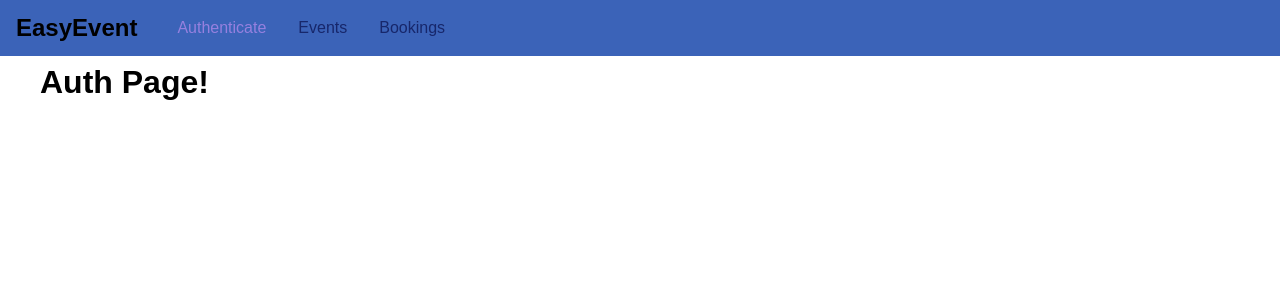
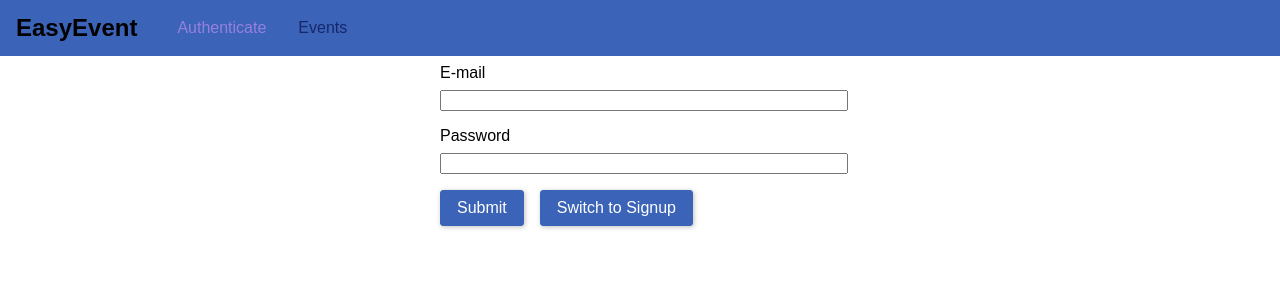
Before and after one commit to ChangSeopOh/graphql-react-event-booking, a React (Create React App) app in the folder frontend/: page /auth in a window 1280 px wide. Shown: the top 300 px of the page. Built offline with nearby package versions, Linux system fonts and the light colour scheme.

Commit message:
connected between front and back, added authentication

```diff
--- a/frontend/src/App.js
+++ b/frontend/src/App.js
@@ -1,34 +1,54 @@
-import React from 'react';
+import React, {Component} from 'react';
 import {BrowserRouter, Route, Redirect, Switch} from 'react-router-dom';
 import AuthPage from './pages/Auth';
 import BookingsPage from './pages/Bookings';
 import EventsPage from './pages/Events';
 import MainNavigation from './components/Navigation/MainNavigation';
-
+import AuthContext from './context/auth-context';
 import './App.css';
 
-function App() {
+class App extends Component {
+
+        state ={ //globally available
+            token:null,
+            userId:null
+        }
+        //global login
+        login= (token, userId, tokenExpiration) =>{
+            this.setState({token:token, userId:userId});
+        }
+        logout = () =>{
+            this.setState({token:null, userId:null});
+        }
+
+        render() {
+
             return (
                 <BrowserRouter>
                     <React.Fragment>
+                        <AuthContext.Provider
+                        value={{
+                            token:this.state.token,
+                            userId: this.state.userId,
+                            login:this.login,
+                            logout:this.logout
+                            }}>
                         <MainNavigation/>
                             <main className="main-content">
                                 <Switch>
-                        <Redirect from="/" to="/auth" exact="exact"/>
-                        <Route path="/auth" component={AuthPage}/>
+                                    {!this.state.token && <Redirect from="/" to="/auth" exact="exact"/>}
+                                    {this.state.token && <Redirect from="/" to="/events" exact="exact"/>}
+                                    {this.state.token && <Redirect from="/auth" to="/events" exact="exact"/>}
+
+                                    {!this.state.token && <Route path="/auth" component={AuthPage}/>}
                                     <Route path="/events" component={EventsPage}/>
-                        <Route path="/bookings" component={BookingsPage}/>
+                                    {this.state.token && <Route path="/bookings" component={BookingsPage}/>}
                                 </Switch>
                             </main>
+                        </AuthContext.Provider>
                     </React.Fragment>
                 </BrowserRouter>
             );
         }
-
-// class App extends Component {     render() {         return (
-// <BrowserRouter>                 <Route path="/" component={null}/>
-// <Route path="/auth" component={null}/>                 <Route path="/event"
-// component={null}/>                 <Route path="/booking" component={null}/>
-// </BrowserRouter>         );     } }
-
+}
 export default App;
--- a/frontend/src/components/Navigation/MainNavigation.js
+++ b/frontend/src/components/Navigation/MainNavigation.js
@@ -1,28 +1,37 @@
 import React from 'react';
 import {NavLink} from 'react-router-dom';
+import AuthContext from '../../context/auth-context';
+
 import './MainNavigation.css';
 
 
 const mainNavigation = props =>(
+<AuthContext.Consumer>
+    {(context)=>{
+        return(
         <header className="main-navigation">
             <div className="main-navigation__logo">
                 <h1>EasyEvent</h1>
             </div>
             <nav className="main-navigation__items">
                 <ul>
-            <li>
+                    {!context.token && (<li>
                         <NavLink to="/auth">Authenticate</NavLink>
-            </li>
+                    </li>)}
                     <li>
                         <NavLink to="/events">Events</NavLink>
                     </li>
-            <li>
+                    {context.token && (<li>
                         <NavLink to="/bookings">Bookings</NavLink>
-            </li>
+                    </li>)}
                 </ul>
             </nav>
         </header>
         );
+    }}
+
+</AuthContext.Consumer>
+);
 
 
 export default mainNavigation;
--- /dev/null
+++ b/frontend/src/context/auth-context.js
@@ -0,0 +1,9 @@
+//this is such as session
+import React from 'react';
+
+export default React.createContext({
+    token: null,
+    userId: null,
+    login: (toekn, userId, tokenExpiration) =>{},
+    logout: ()=>{}
+});
--- /dev/null
+++ b/frontend/src/pages/Auth.css
@@ -0,0 +1,40 @@
+.auth-form{
+    width: 25rem;
+    max-width: 80%;
+    margin: auto;
+
+}
+
+.form-control label,
+.form-control input
+{
+    width:100%;
+    display:block;
+}
+
+.form-control label{
+    margin-bottom: 0.5rem;
+}
+
+.form-control{
+ margin-bottom: 1rem;
+}
+.form-action button{
+    background: rgb(59, 99, 184);
+    font:inherit;
+    border: 1px solid rgb(59, 99, 184);
+    border-radius: 3px;
+    padding:0.5rem 1rem;
+    margin-right: 1rem;
+    color: white;
+    box-shadow: 1px 1px 5px rgb(0,0,0,0.25);
+    cursor:pointer;
+}
+
+
+.form-action button:hover,
+.form-action button:active
+{
+    background-color: rgb(23, 39, 107);
+    border-color: rgb(23, 39, 107);
+}
--- a/frontend/src/pages/Auth.js
+++ b/frontend/src/pages/Auth.js
@@ -1,8 +1,107 @@
 import React, {Component} from 'react';
+import './Auth.css';
+import AuthContext from '../context/auth-context';
 
 class AuthPage extends Component {
+    state ={
+        isLogin: true
+    }
+
+    static contextType = AuthContext;
+
+    constructor(props){
+        super(props);
+        this.emailEl = React.createRef();
+        this.passwordEl = React.createRef();
+
+    };
+
+    switchModeHandler =()=>{
+        this.setState(prevState=>{
+            return {isLogin: !prevState.isLogin};
+        });
+    };
+
+    submitHandler = (event) =>{
+        event.preventDefault();//no request sent
+        const email = this.emailEl.current.value;
+        const password = this.passwordEl.current.value;
+
+        if(email.trim().length===0||password.trim().length===0){
+            return;
+        }
+
+
+        let requestBody={
+            query: `
+                query {
+                    login(email:"${email}",password:"${password}"){
+                        userId
+                        token
+                        tokenExpiration
+                    }
+                }
+
+            `
+        };
+
+        if(!this.state.isLogin){
+            requestBody ={
+                query:`
+                mutation {
+                    createUser(userInput: {email: "${email}", password: "${password}"}){
+                        _id
+                        email
+                    }
+                }
+                `
+            };
+        }
+        // backend
+        fetch('http://localhost:8000/graphql',{
+            method: 'POST',
+            body: JSON.stringify(requestBody),
+            headers:{
+                'Content-Type':'application/json'
+            }
+        })
+        .then(res=>{
+            if(res.status !== 200 && res.status!==201){
+                throw new Error('Failed!');
+            }
+            return res.json();
+        })
+        .then(resData=>{
+            if(resData.data.login.token){
+                this.context.login(
+                    resData.data.login.token,
+                    resData.data.login.userId,
+                    resData.data.login.tokenExpiration
+                );
+            };
+        })
+        .catch(err=>{
+            console.log(err);
+        });
+    };
+
     render(){
-        return(<h1>Auth Page!</h1>);
+        return(<form className="auth-form" onSubmit={this.submitHandler}>
+            <div className="form-control">
+                <label htmlFor="email">E-mail</label>
+                <input type="email" id="email" ref={this.emailEl}/>
+            </div>
+            <div className="form-control">
+                <label htmlFor="password">Password</label>
+                <input type="password" id="password" ref={this.passwordEl}/>
+            </div>
+
+            <div className="form-action">
+                <button type="submit">Submit</button>
+                <button type="button" onClick={this.switchModeHandler}>Switch to {this.state.isLogin ? 'Signup' :'Login'}</button>
+
+            </div>
+        </form>);
     }
 }
 
```
Also changed, not shown: 2 other files (tests, documents, lock files or other folders). Lines whose indentation alone changed are shown as unchanged.
